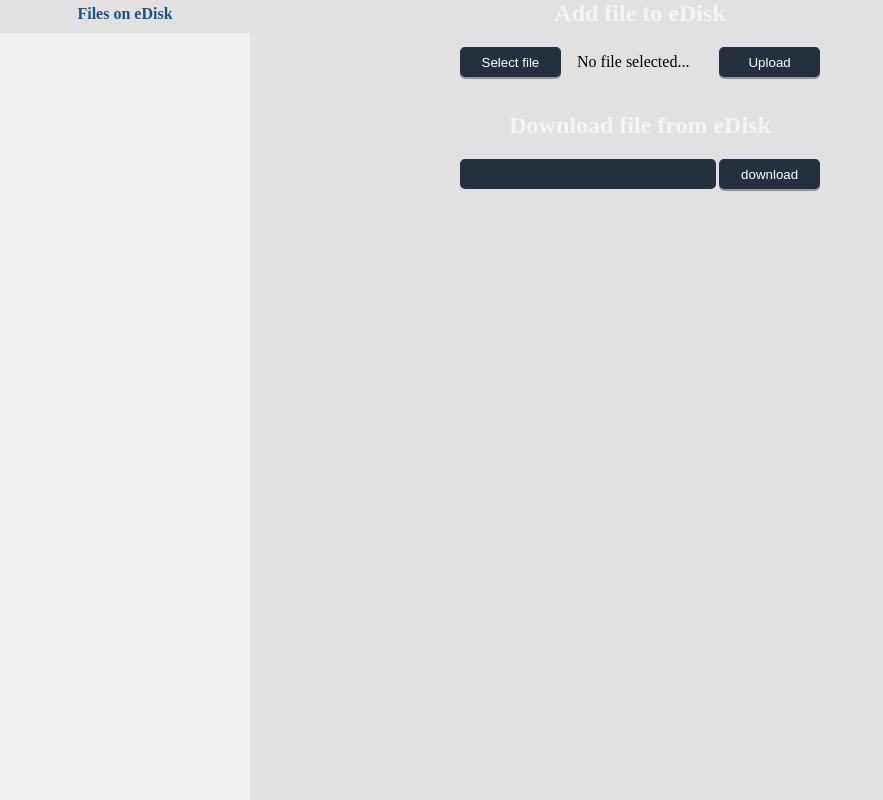
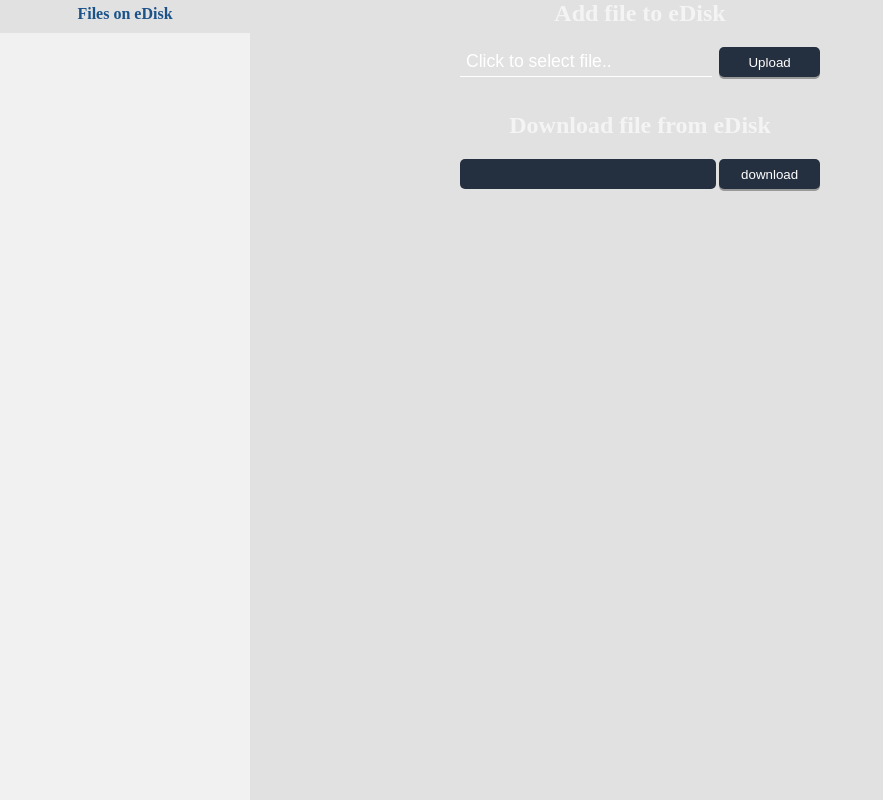
Before and after one commit to AndrZakhara/request, a website with bundled scripts: page index.html in a window 1280 px wide. Shown: the whole page, without its empty margins (0-883 px from the left). Built offline with nearby package versions, Linux system fonts and the light colour scheme; files whose address does not match are found by name.

Commit message:
fix/upload_form, * delete element span for notifications * change styles for select file input

```diff
--- a/src/Components/UploadForm.js
+++ b/src/Components/UploadForm.js
@@ -5,8 +5,11 @@ import { onUploadProgress } from './ProgressBar';
 export default function createElementUploadForm() {
   const hendlerOnChangeSelectUploadFile = e => {
     e.preventDefault();
+    const elementSelectForm = document.querySelector('.select-form-button');
 
-    document.querySelector('.upload-file-name').innerHTML = e.target.files.item(0).name;
+    elementSelectForm.innerHTML = e.target.files.item(0).name;
+    elementSelectForm.style.color = '#394c5e';
+
     document.querySelector('.progress').style.display = 'block';
     document.querySelector('.progress-notificatione').style.display = 'block';
   };
@@ -21,15 +24,13 @@ export default function createElementUploadForm() {
 
   const inputTypeSubmitUpload = createElement('input', { className: 'form-button', type: 'submit', value: 'Upload' });
 
-  const buttonSelectFile = createElement('button', { className: 'form-button select-button' }, 'Select file');
+  const buttonSelectFile = createElement('button', { className: 'select-form-button' }, 'Click to select file..');
   buttonSelectFile.onclick = e => hendlerClickSelectUploadFile(e);
 
-  const elementTextFileName = createElement('span', { className: 'upload-file-name' }, 'No file selected...');
   const uploadForm = createElement(
     'form',
     { id: 'uploadForm', encType: 'multipart/form-data' },
     buttonSelectFile,
-    elementTextFileName,
     inputTypeFileUpload,
     inputTypeSubmitUpload
   );
--- a/style.css
+++ b/style.css
@@ -98,6 +98,7 @@ ul li:hover {
 .progress-notificatione {
   display: none;
   font-size: 0.7em;
+  color: #394c5e;
 }
 
 .progress-notificatione-upload {
@@ -173,3 +174,24 @@ ul li:hover {
   background-color: #242f3f;
   border: none;
 }
+
+.select-form-button {
+  min-width: 70%;
+  height: 30px;
+  /*padding: 5px 0px;*/
+  font-size: 1.1em;
+  cursor: pointer;
+  text-align: left;
+  text-decoration: none;
+  outline: none;
+  color: #ffffff;
+  background-color: transparent;
+  border: none;
+  border-bottom: 1px solid white;
+  /*border-radius: 5px;*/
+  /*box-shadow: 0 2px #999*/
+}
+
+.select-form-button:hover {
+  font-weight: bold;
+}
```
Also changed, not shown: dist/bundle.js.
